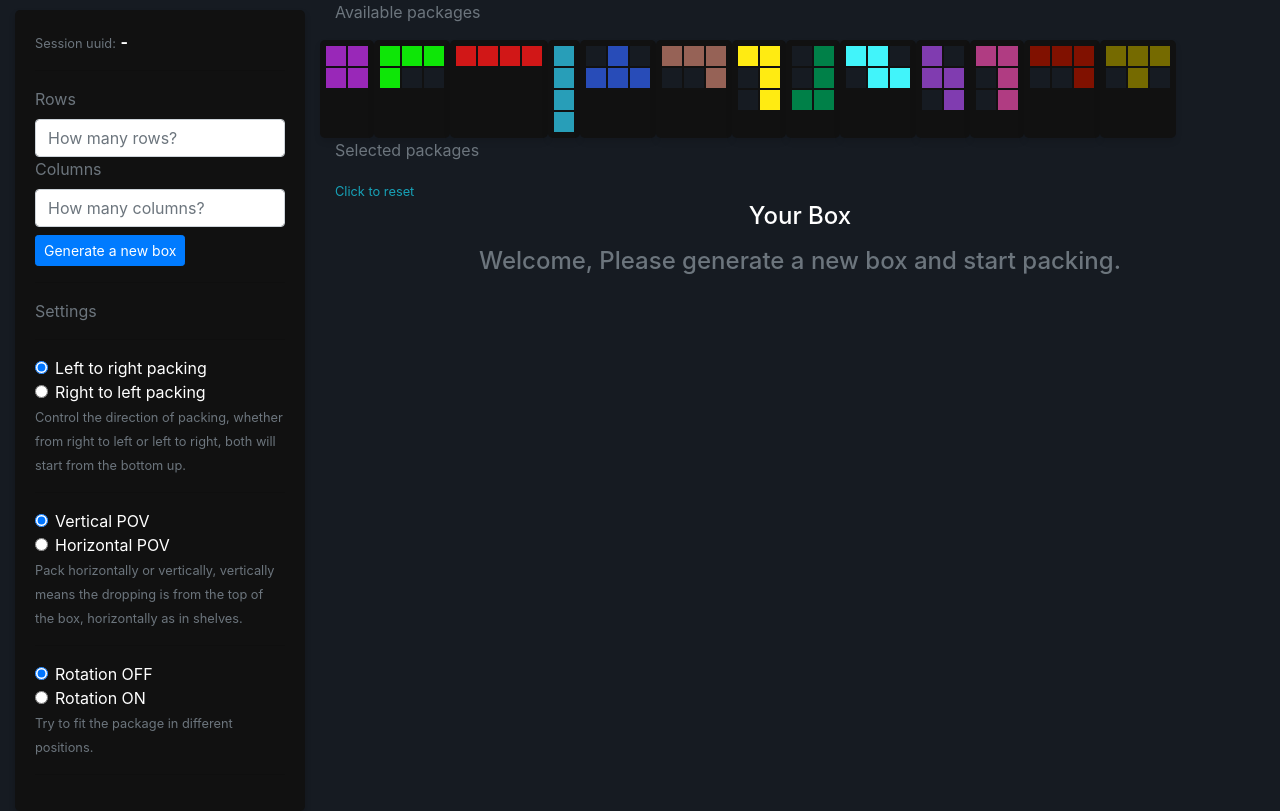
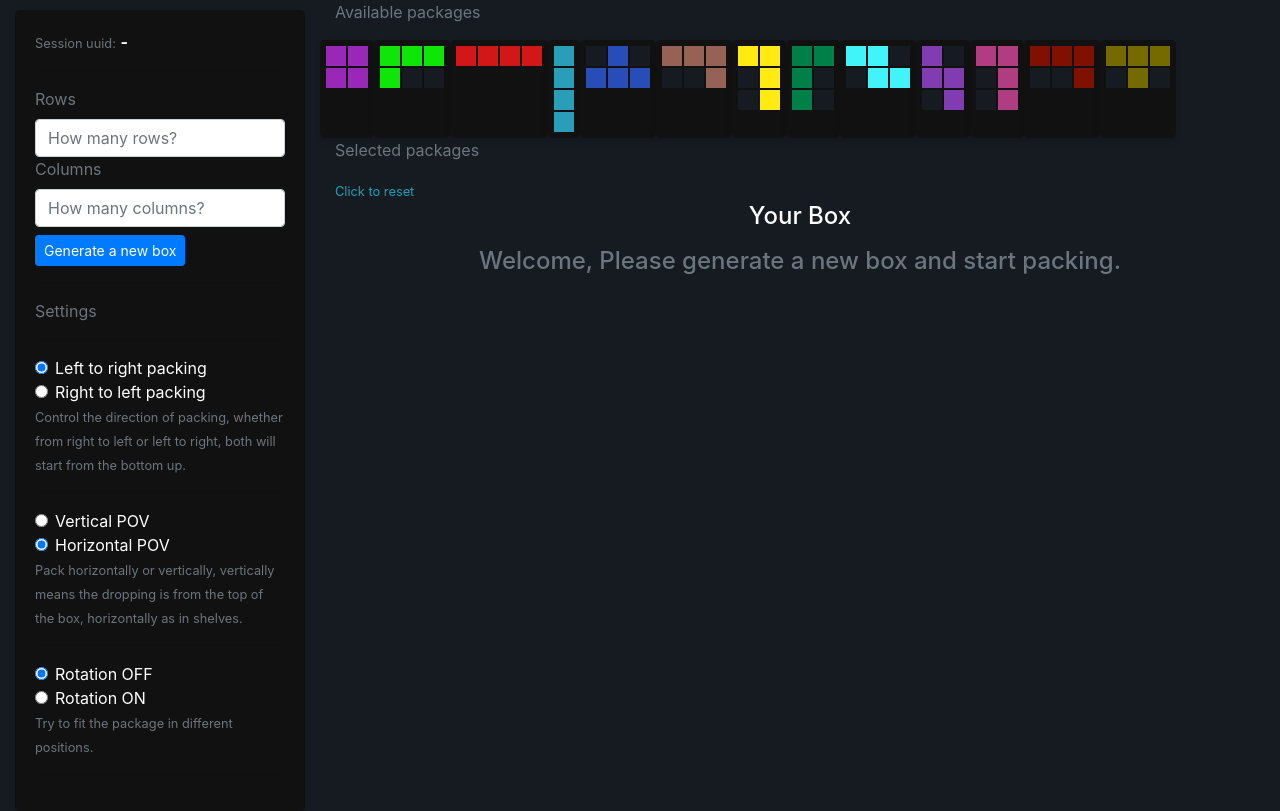
Before and after one commit to waseem-hamoolaila/alpha-augmented, a Django app: page / in a window 1280 px wide. Run offline with Django 4.2, Linux system fonts and the light colour scheme; some libraries are stand-ins or nearby versions.

Commit message:
enhancements

```diff
--- a/processor/packages.py
+++ b/processor/packages.py
@@ -12,7 +12,7 @@ packages = [
     Package([[0, 1, 0], [1, 1, 1]], color="#284cb8", identifier=3),
     Package([[1, 1, 1], [0, 0, 1]], color="#966256", identifier=6),
     Package([[1, 1], [0, 1], [0, 1]], color="#ffeb12", identifier=7),
-    Package([[0, 1], [0, 1], [1, 1]], color="#008048", identifier=8),
+    Package([[1, 1], [1, 0], [1, 0]], color="#008048", identifier=8),
     Package([[1, 1, 0], [0, 1, 1]], color="#41f4fa", identifier=9),
     Package([[1, 0], [1, 1], [0, 1]], color="#803cb0", identifier=10),
     Package([[1, 1], [0, 1], [0, 1]], color="#b03c82", identifier=11),
--- a/templates/main/main_board.html
+++ b/templates/main/main_board.html
@@ -63,7 +63,6 @@
                            type="radio"
                            name="horizontal-pov"
                            value="false"
-                           checked
                            id="vertical-input">
                     <label class="form-check-label" for="vertical-input">Vertical POV</label>
                 </div>
@@ -72,6 +71,7 @@
                            type="radio"
                            name="horizontal-pov"
                            value="true"
+                           checked
                            id="horizontal-input">
                     <label class="form-check-label" for="horizontal-input">Horizontal POV</label>
                 </div>
@@ -297,7 +297,6 @@
 
             $("#processing-indicator-id").css("display", "block")
 
-
             const rtlValue = $("input[name='rtl']:checked").val();
             const horizontalPovValue = $("input[name='horizontal-pov']:checked").val();
             const rotationValue = $("input[name='rotation']:checked").val();
@@ -319,10 +318,12 @@
                     render_box(data)
                     fitting_errors(data)
                     $("#processing-indicator-id").css("display", "none")
+                    reset_selected_container()
                 },
                 error: (error) => {
                     renderValidations(error.responseJSON)
                     $("#processing-indicator-id").css("display", "none")
+                    reset_selected_container()
                 },
             });
 
```
